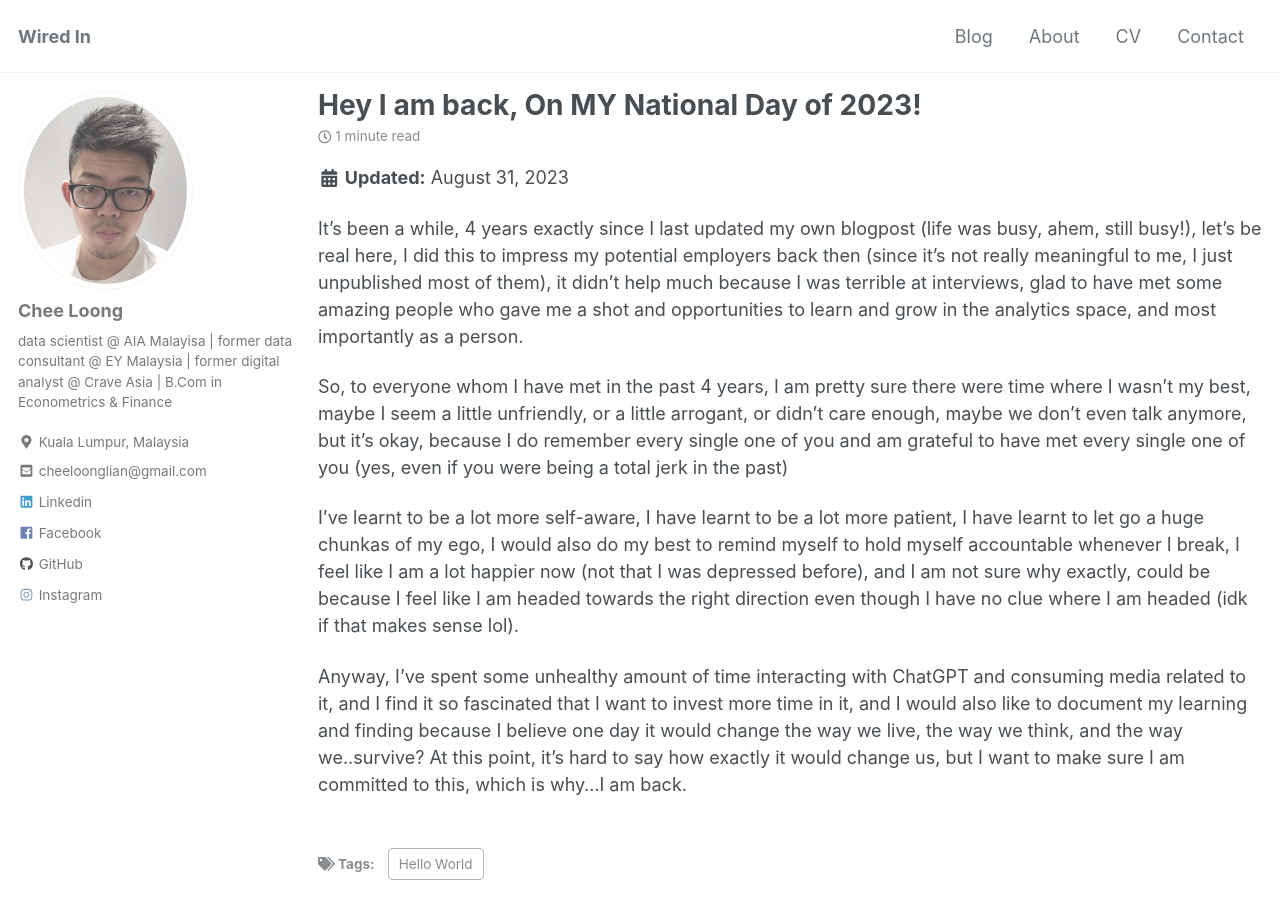
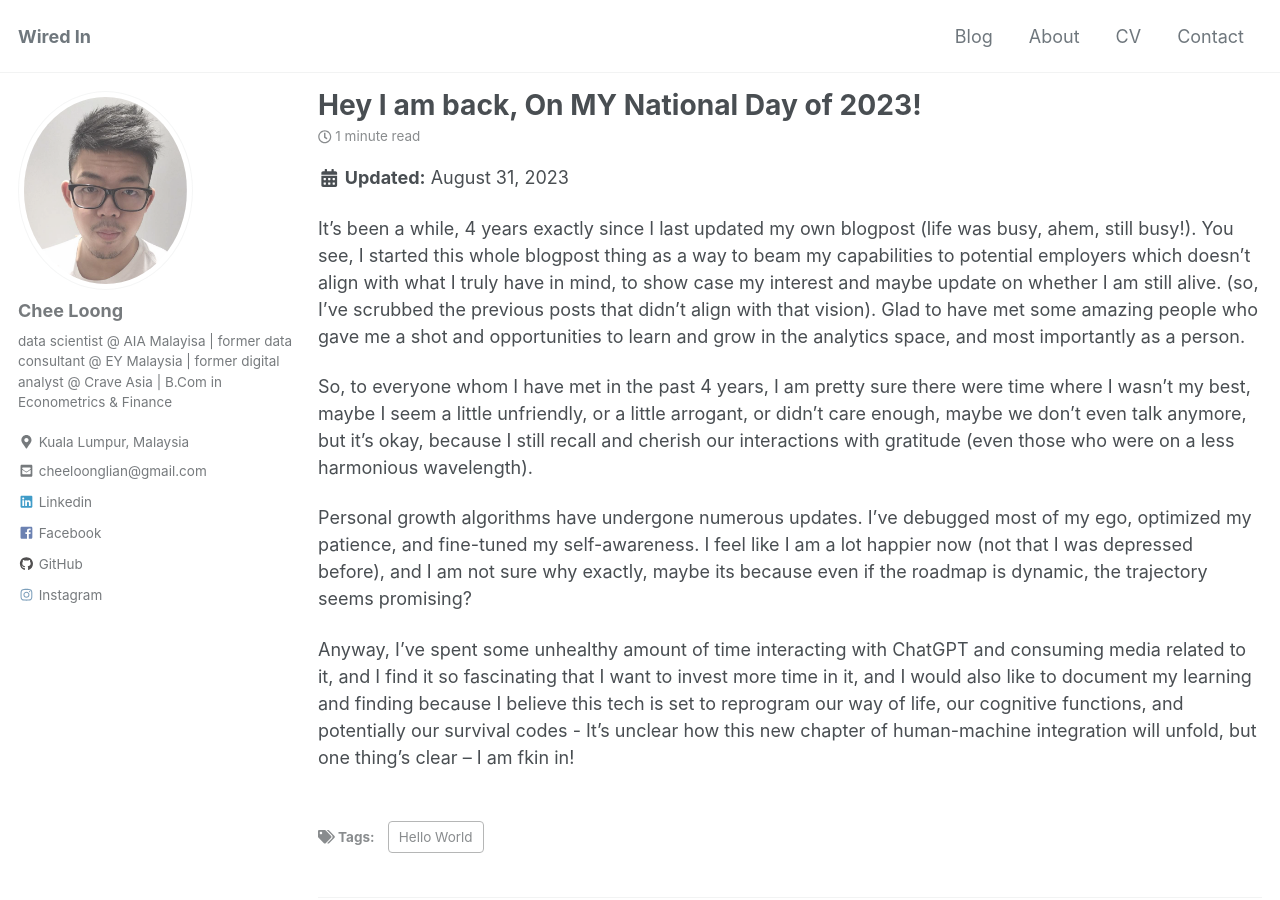
Before and after one commit to CheeLoong/CheeLoong.github.io, a Jekyll site: the page built from _posts/2023-08-31-back2023.md, in a window 1280 px wide and 900 px high. Built offline with Jekyll 4.4.1, drawn with Linux system fonts in a browser that asks for light colours; cached includes are drawn as plain includes.

Commit message:
updated blogpost

```diff
--- a/_posts/2023-08-31-back2023.md
+++ b/_posts/2023-08-31-back2023.md
@@ -7,10 +7,10 @@
 mathjax: "true"
 ---
 
-It's been a while, 4 years exactly since I last updated my own blogpost (life was busy, ahem, still busy!), let's be real here, I did this to impress my potential employers back then (since it's not really meaningful to me, I just unpublished most of them), it didn't help much because I was terrible at interviews, glad to have met some amazing people who gave me a shot and opportunities to learn and grow in the analytics space, and most importantly as a person.
+It's been a while, 4 years exactly since I last updated my own blogpost (life was busy, ahem, still busy!). You see, I started this whole blogpost thing as a way to beam my capabilities to potential employers which doesn't align with what I truly have in mind, to show case my interest and maybe update on whether I am still alive. (so, I've scrubbed the previous posts that didn't align with that vision). Glad to have met some amazing people who gave me a shot and opportunities to learn and grow in the analytics space, and most importantly as a person.
 
-So, to everyone whom I have met in the past 4 years, I am pretty sure there were time where I wasn't my best, maybe I seem a little unfriendly, or a little arrogant, or didn't care enough, maybe we don't even talk anymore, but it's okay, because I do remember every single one of you and am grateful to have met every single one of you (yes, even if you were being a total jerk in the past)
+So, to everyone whom I have met in the past 4 years, I am pretty sure there were time where I wasn't my best, maybe I seem a little unfriendly, or a little arrogant, or didn't care enough, maybe we don't even talk anymore, but it's okay,  because I still recall and cherish our interactions with gratitude (even those who were on a less harmonious wavelength).
 
-I've learnt to be a lot more self-aware, I have learnt to be a lot more patient, I have learnt to let go a huge chunkas of my ego, I would also do my best to remind myself to hold myself accountable whenever I break, I feel like I am a lot happier now (not that I was depressed before), and I am not sure why exactly, could be because I feel like I am headed towards the right direction even though I have no clue where I am headed (idk if that makes sense lol).
+Personal growth algorithms have undergone numerous updates. I've debugged most of my ego, optimized my patience, and fine-tuned my self-awareness. I feel like I am a lot happier now (not that I was depressed before), and I am not sure why exactly, maybe its because even if the roadmap is dynamic, the trajectory seems promising?
 
-Anyway, I've spent some unhealthy amount of time interacting with ChatGPT and consuming media related to it, and I find it so fascinated that I want to invest more time in it, and I would also like to document my learning and finding because I believe one day it would change the way we live, the way we think, and the way we..survive? At this point, it's hard to say how exactly it would change us, but I want to make sure I am committed to this, which is why...I am back.
+Anyway, I've spent some unhealthy amount of time interacting with ChatGPT and consuming media related to it, and I find it so fascinating that I want to invest more time in it, and I would also like to document my learning and finding because I believe this tech is set to reprogram our way of life, our cognitive functions, and potentially our survival codes - It's unclear how this new chapter of human-machine integration will unfold, but one thing's clear -- I am fkin in!
```
Also changed, not shown: 1 other file.
